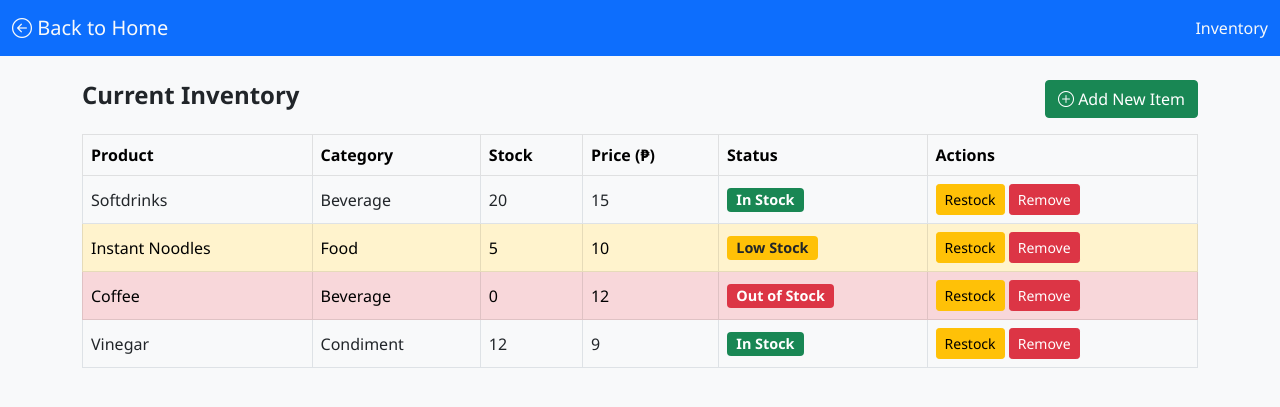
After one commit to JustinMoscoso/SariSariStoreSchool, a PHP site: page /inventory.html in a window 1280 px wide. The commit adds this page. Shown: the top 407 px of the page. Run offline with PHP 8.4, Linux system fonts and the light colour scheme.

Commit message:
Initial commit

```diff
--- /dev/null
+++ b/inventory.css
@@ -0,0 +1,17 @@
+body {
+  background-color: #f8f9fa;
+  font-family: 'Segoe UI', sans-serif;
+}
+
+h4 {
+  font-weight: 600;
+}
+
+.table td,
+.table th {
+  vertical-align: middle;
+}
+
+.badge {
+  font-size: 0.9rem;
+}
--- /dev/null
+++ b/inventory.html
@@ -0,0 +1,94 @@
+<!DOCTYPE html>
+<html lang="en">
+<head>
+  <meta charset="UTF-8" />
+  <meta name="viewport" content="width=device-width, initial-scale=1.0" />
+  <title>Inventory | SariSariStore</title>
+  <link href="https://cdn.jsdelivr.net/npm/bootstrap@5.0.2/dist/css/bootstrap.min.css" rel="stylesheet" />
+  <link rel="stylesheet" href="https://cdn.jsdelivr.net/npm/bootstrap-icons@1.10.5/font/bootstrap-icons.css" />
+  <link rel="stylesheet" href="inventory.css" />
+</head>
+<body>
+  <!-- Navbar -->
+  <nav class="navbar navbar-light bg-primary mb-4">
+    <div class="container-fluid">
+      <a class="navbar-brand text-light" href="index.html">
+        <i class="bi bi-arrow-left-circle"></i> Back to Home
+      </a>
+      <span class="navbar-text text-light">Inventory</span>
+    </div>
+  </nav>
+
+  <!-- Inventory Table -->
+  <div class="container">
+    <div class="d-flex justify-content-between align-items-center mb-3">
+      <h4>Current Inventory</h4>
+      <button class="btn btn-success">
+        <i class="bi bi-plus-circle"></i> Add New Item
+      </button>
+    </div>
+    <div class="table-responsive">
+      <table class="table table-bordered table-hover align-middle">
+        <thead class="table-light">
+          <tr>
+            <th>Product</th>
+            <th>Category</th>
+            <th>Stock</th>
+            <th>Price (₱)</th>
+            <th>Status</th>
+            <th>Actions</th>
+          </tr>
+        </thead>
+        <tbody>
+          <tr>
+            <td>Softdrinks</td>
+            <td>Beverage</td>
+            <td>20</td>
+            <td>15</td>
+            <td><span class="badge bg-success">In Stock</span></td>
+            <td>
+              <button class="btn btn-sm btn-warning">Restock</button>
+              <button class="btn btn-sm btn-danger">Remove</button>
+            </td>
+          </tr>
+          <tr class="table-warning">
+            <td>Instant Noodles</td>
+            <td>Food</td>
+            <td>5</td>
+            <td>10</td>
+            <td><span class="badge bg-warning text-dark">Low Stock</span></td>
+            <td>
+              <button class="btn btn-sm btn-warning">Restock</button>
+              <button class="btn btn-sm btn-danger">Remove</button>
+            </td>
+          </tr>
+          <tr class="table-danger">
+            <td>Coffee</td>
+            <td>Beverage</td>
+            <td>0</td>
+            <td>12</td>
+            <td><span class="badge bg-danger">Out of Stock</span></td>
+            <td>
+              <button class="btn btn-sm btn-warning">Restock</button>
+              <button class="btn btn-sm btn-danger">Remove</button>
+            </td>
+          </tr>
+          <tr>
+            <td>Vinegar</td>
+            <td>Condiment</td>
+            <td>12</td>
+            <td>9</td>
+            <td><span class="badge bg-success">In Stock</span></td>
+            <td>
+              <button class="btn btn-sm btn-warning">Restock</button>
+              <button class="btn btn-sm btn-danger">Remove</button>
+            </td>
+          </tr>
+        </tbody>
+      </table>
+    </div>
+  </div>
+
+  <script src="https://cdn.jsdelivr.net/npm/bootstrap@5.0.2/dist/js/bootstrap.bundle.min.js"></script>
+</body>
+</html>
```
Also changed, not shown: analytics.css (added, +17 -0 lines), analytics.html (added, +107 -0 lines), index.html (+81 -3 lines), style.css (+7 -0 lines).
